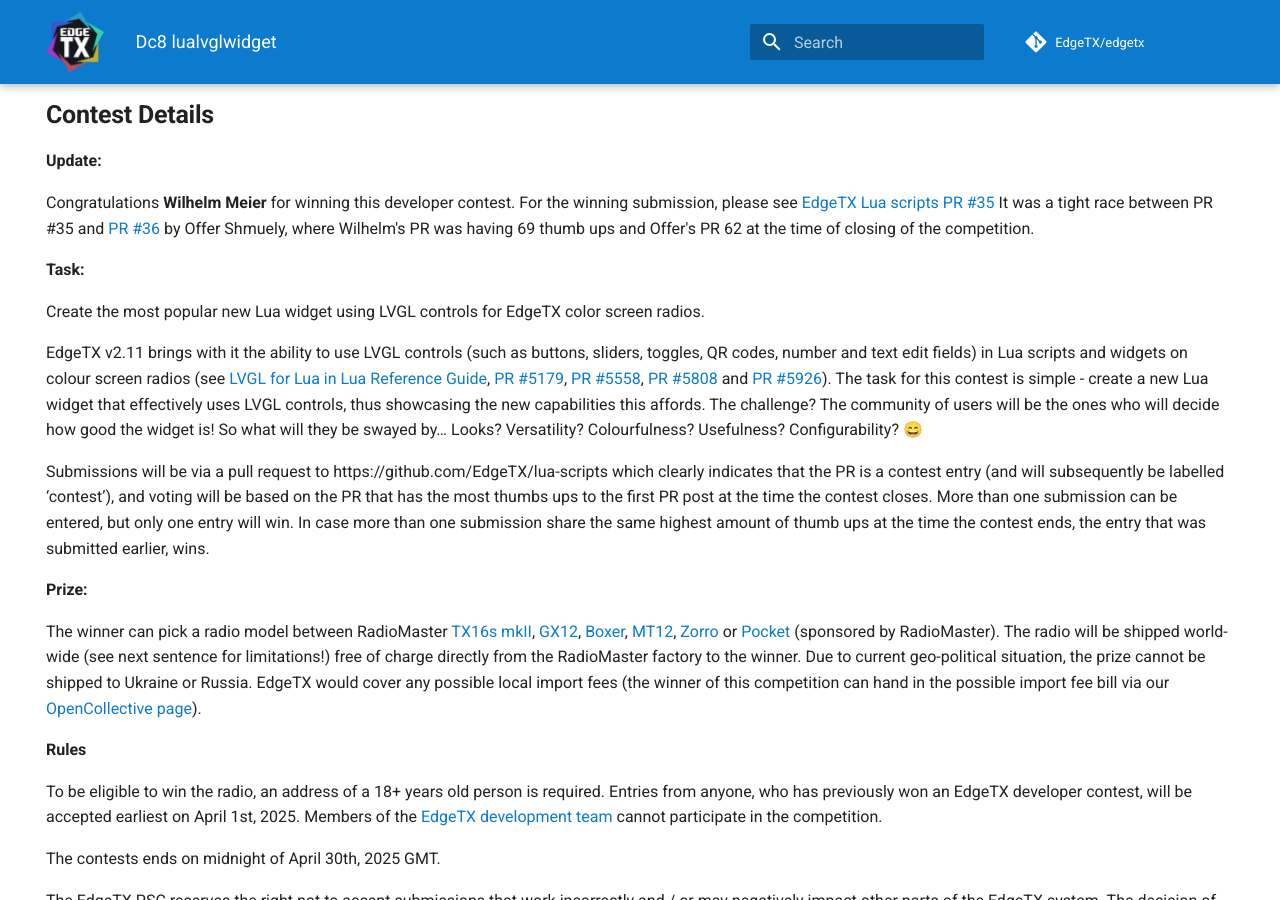
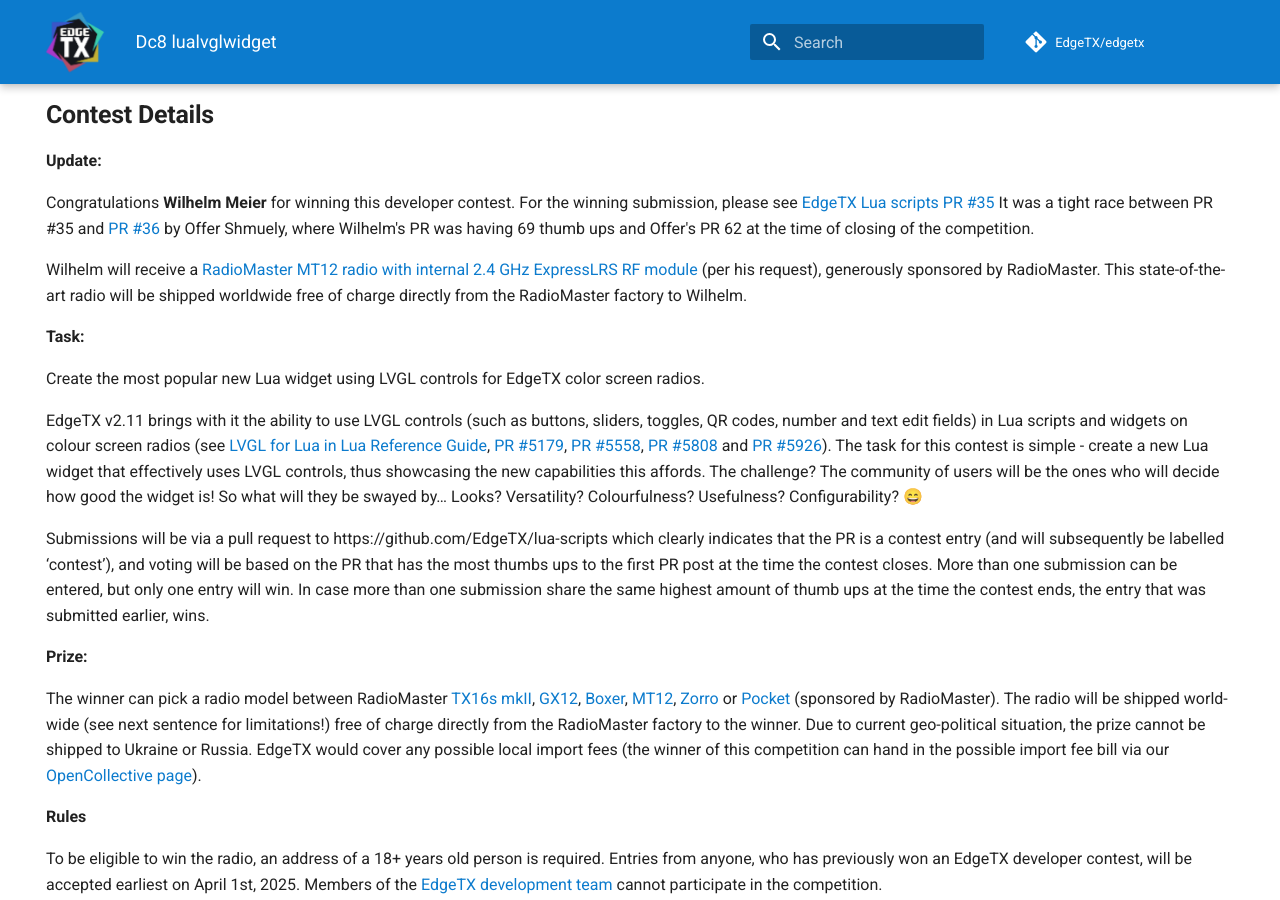
Before and after one commit to EdgeTX/edgetx.github.io, an MkDocs documentation site: the page built from docs/dc8_lualvglwidget.md, in a window 1280 px wide and 900 px high, scrolled down 955 px. Built offline with MkDocs 1.6.1 and Material for MkDocs 9.7.7, drawn with Linux system fonts in a browser that asks for light colours; comment, search, counter and statistics services are not loaded.

Commit message:
DC8 MT12 prize choice

```diff
--- a/docs/dc8_lualvglwidget.md
+++ b/docs/dc8_lualvglwidget.md
@@ -15,6 +15,8 @@
 
 Congratulations **Wilhelm Meier** for winning this developer contest. For the winning submission, please see [EdgeTX Lua scripts PR #35](https://github.com/EdgeTX/lua-scripts/pull/35)
 It was a tight race between PR #35 and [PR #36](https://github.com/EdgeTX/lua-scripts/pull/36) by Offer Shmuely, where Wilhelm's PR was having 69 thumb ups and Offer's PR 62 at the time of closing of the competition.
+
+Wilhelm will receive a [RadioMaster MT12 radio with internal 2.4 GHz ExpressLRS RF module](https://www.radiomasterrc.com/products/mt12-surface-radio-controller?variant=48008718024935) (per his request), generously sponsored by RadioMaster. This state-of-the-art radio will be shipped worldwide free of charge directly from the RadioMaster factory to Wilhelm.
 
 **Task:**
 
```
